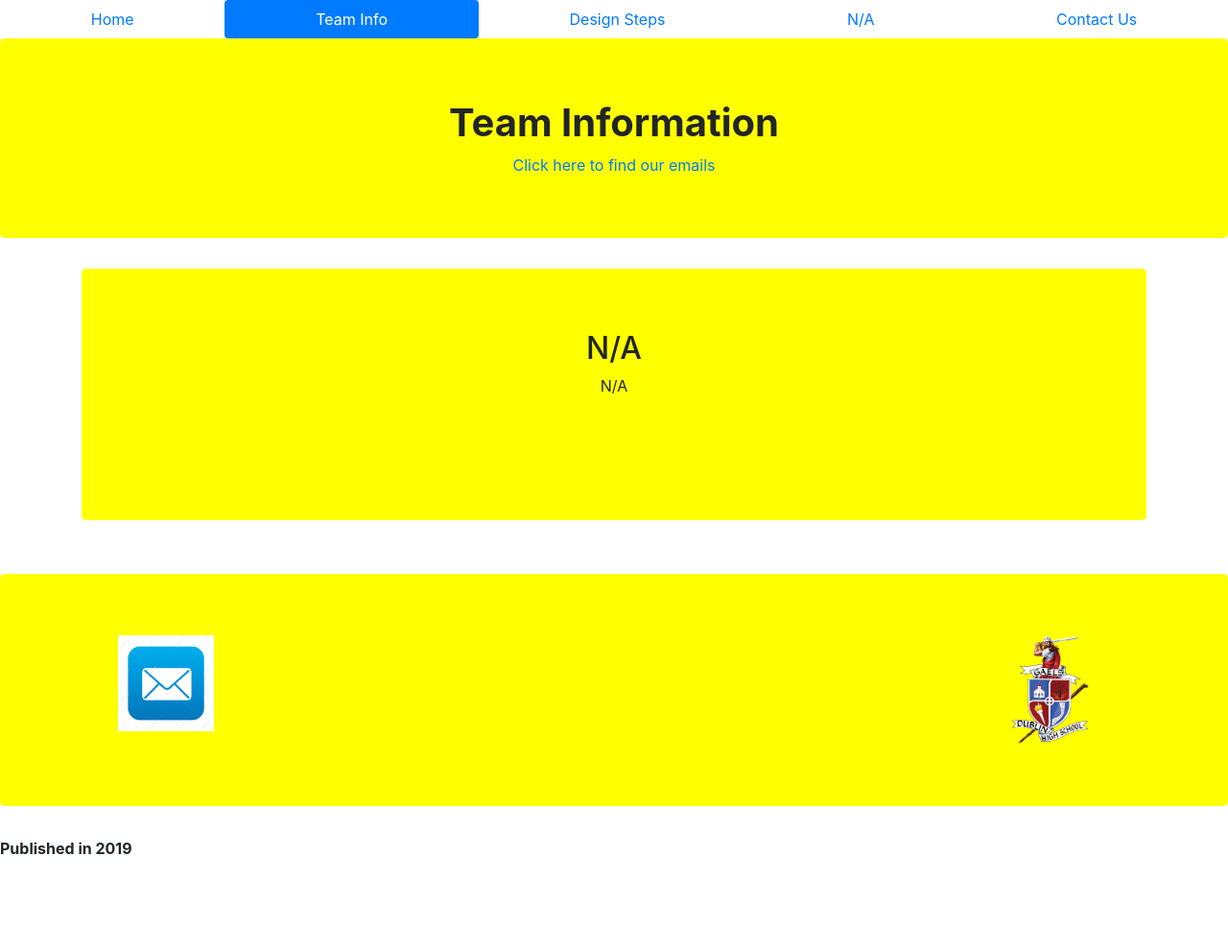
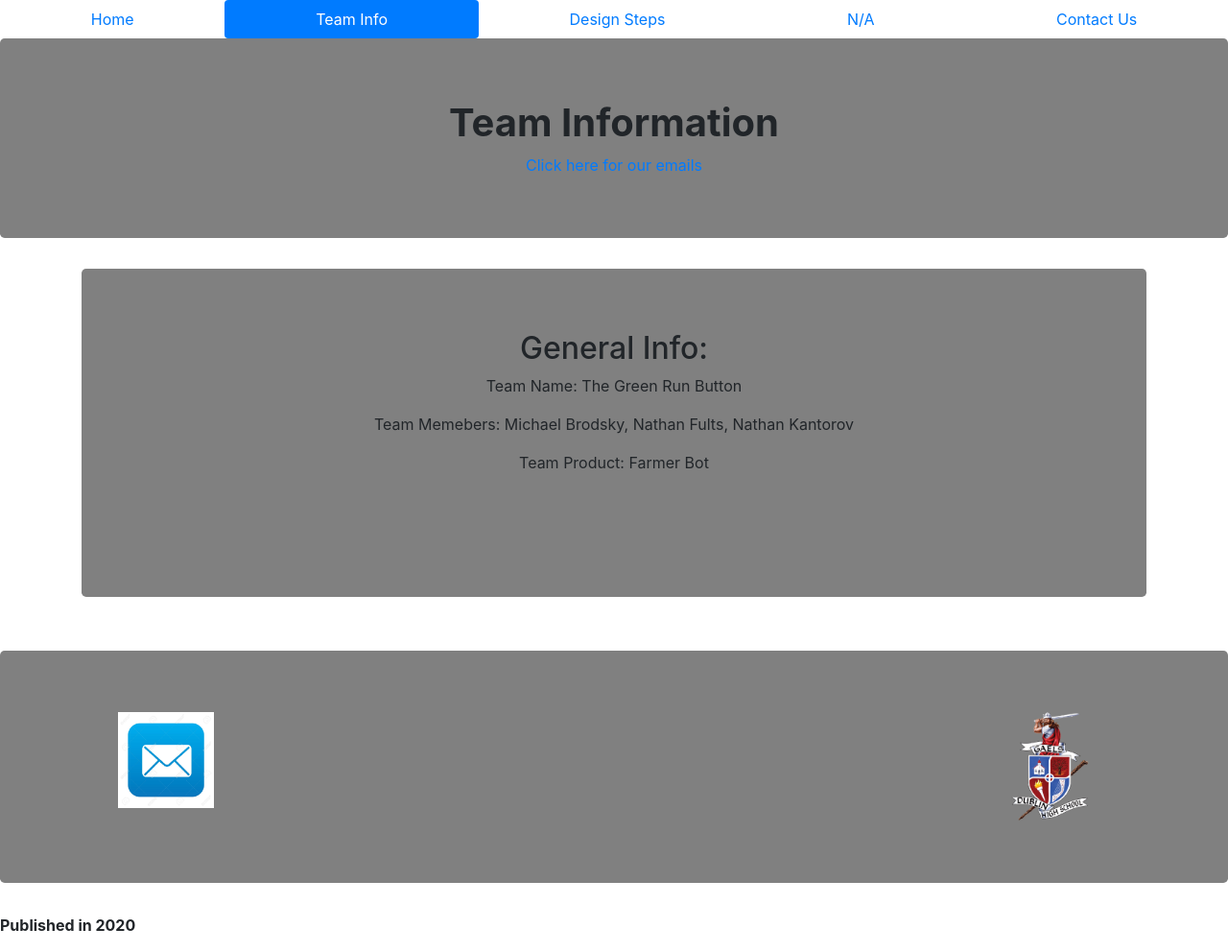
Before and after one commit to Primograph/Entrepreneur_project_website, a plain HTML site: page Team_info.html in a window 1280 px wide. Shown: the whole page at 96% size. Before the commit the page ends 912 px from the top, so only its background shows below. Drawn offline with Linux system fonts and the light colour scheme.

```diff
--- a/Team_info.html
+++ b/Team_info.html
@@ -17,14 +17,16 @@
       </div>
     <div class="jumbotron text-center">
       <h1><strong>Team Information</strong></h1>
-      <a href="ContactMe.html">Click here to find our emails</a>
+      <a href="ContactMe.html">Click here for our emails</a>
     </div>
     <section class="container">
       <div class="jumbotron text-center">
         <div class="row text-center">
           <div class="col-12">
-            <h2>N/A</h2>
-            <p>N/A</p>
+            <h2>General Info:</h2>
+            <p>Team Name: The Green Run Button</p>
+            <p>Team Memebers: Michael Brodsky, Nathan Fults, Nathan Kantorov</p>
+            <p>Team Product: Farmer Bot</p>
             <br>
           </div>
         </div>
@@ -52,5 +54,5 @@
       </div>
     </footer>
   </body>
-  <p><strong>Published in 2019<strong></p>
+  <p><strong>Published in 2020<strong></p>
 </html>
```
Also changed, not shown: Design_steps.html (+1 -1 lines), Page_three.html (+1 -1 lines), index.html (+4 -1 lines), Bootstrap_4.3.1/css/bootstrap.css, 3 other files.
